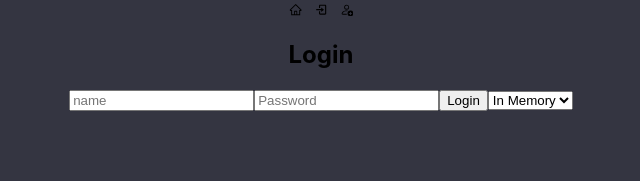
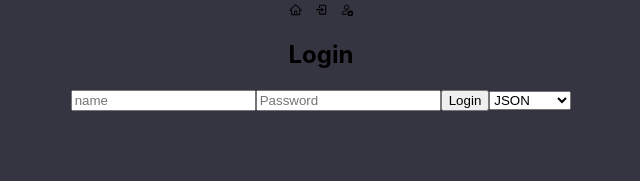
Before and after one commit to edgonga/DevTeam, a React (Create React App) app in the folder src/frontend/: page / in a window 1280 px wide. Shown: the top 181 px of the page, without its empty margins (319-959 px from the left). Built offline with nearby package versions, Linux system fonts and the light colour scheme.

Commit message:
inMemory remove

```diff
--- a/src/frontend/src/pages/Login.js
+++ b/src/frontend/src/pages/Login.js
@@ -66,7 +66,6 @@ const Login = () => {
           />
           <button type="submit">Login</button>
           <select value={selectedRepository} onChange={handleRepositoryChange}>
-            <option value="inMemory">In Memory</option>
             <option value="json">JSON</option>
             <option value="mongo">MongoDB</option>
             <option value="mysql">MySQL</option>
```
